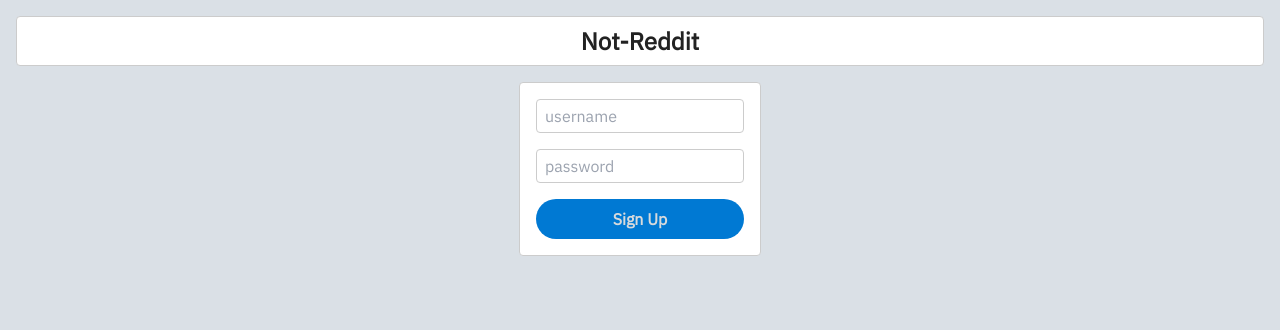
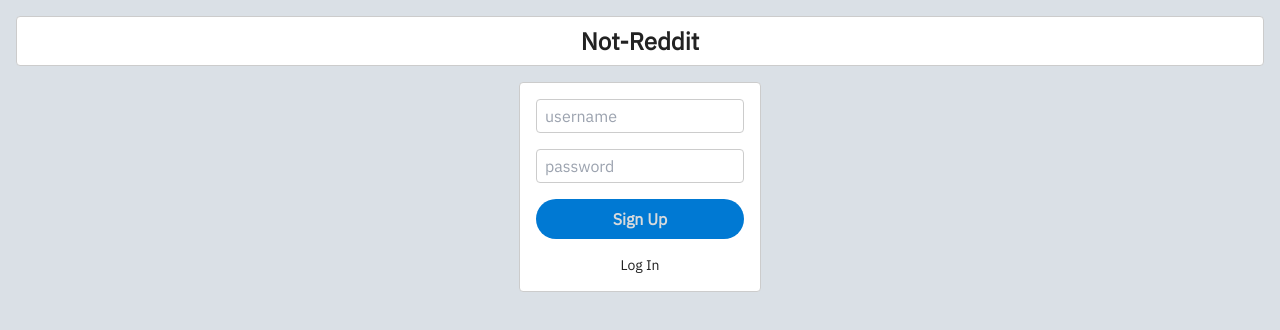
Before and after one commit to poximy/not-reddit, a Next.js app: page /auth/signup in a window 1280 px wide. Shown: the top 330 px of the page. Built offline with nearby package versions, Linux system fonts and the light colour scheme; no server answers.

Commit message:
feature(signup): add link to log-in

```diff
--- a/pages/auth/signup.tsx
+++ b/pages/auth/signup.tsx
@@ -1,3 +1,4 @@
+import Link from 'next/link';
 import { NextPage } from 'next';
 import { useRouter } from 'next/router';
 import { FormEvent, useState } from 'react';
@@ -72,6 +73,13 @@
 					type='submit'
 					value='Sign Up'
 				/>
+				<Link href='/auth/login'>
+					<a>
+						<p className='text-center text-sm text-reddit-text-dark dark:text-reddit-text-light'>
+							Log In
+						</p>
+					</a>
+				</Link>
 			</form>
 		</div>
 	);
```
